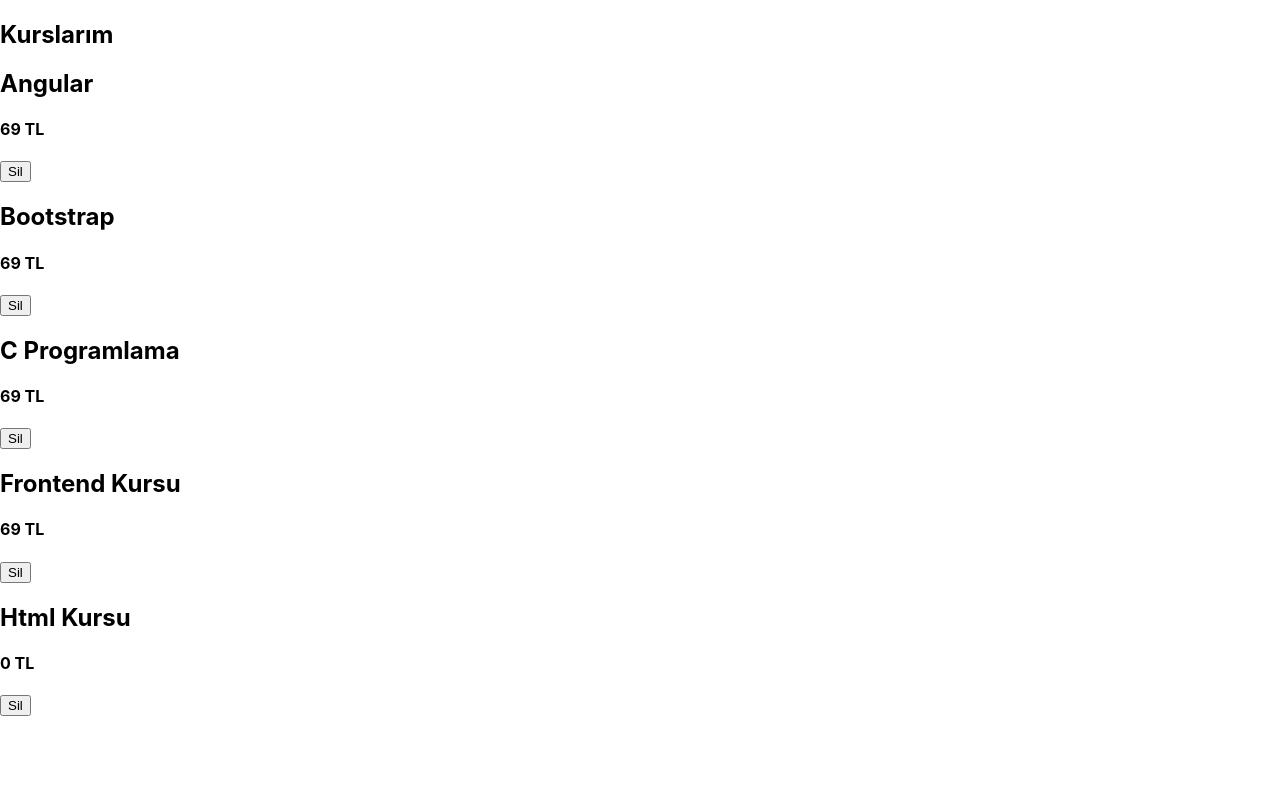
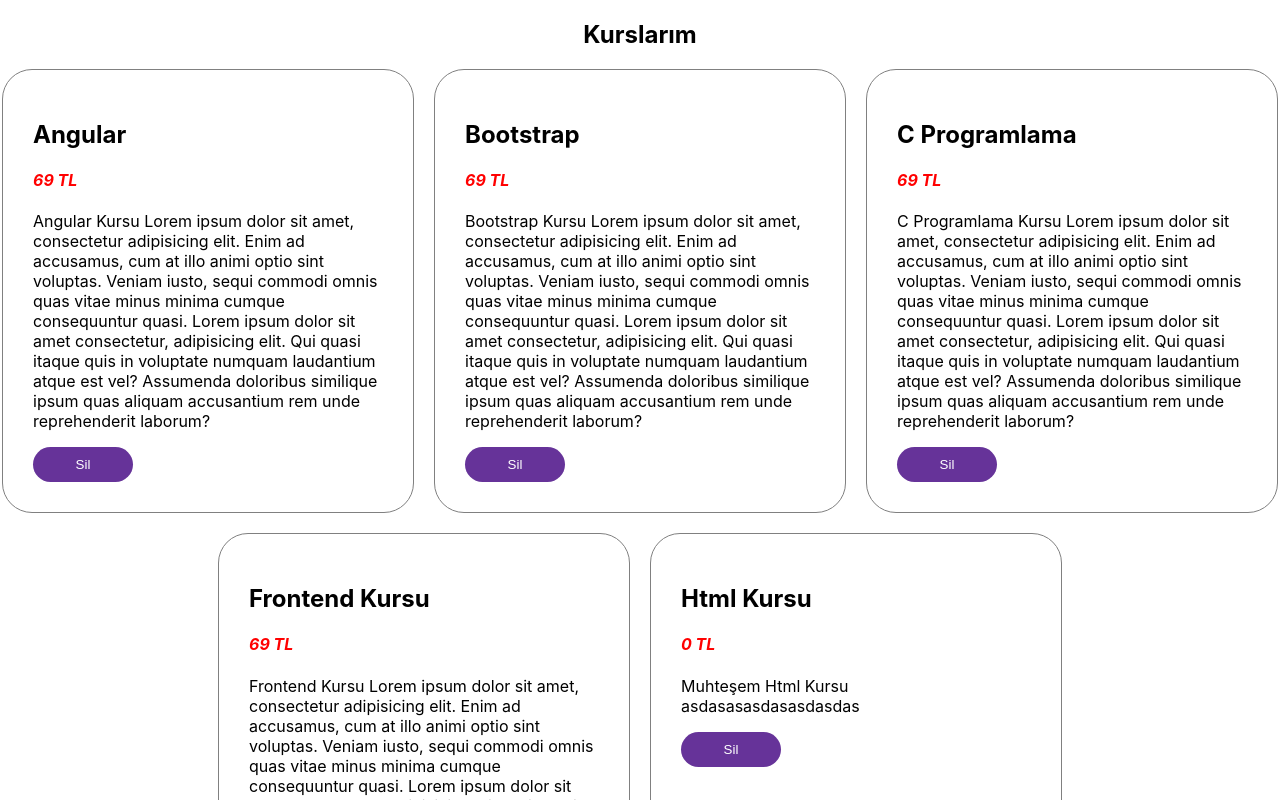
Before and after one commit to ibayrakli/react, a React (Create React App) app in the folder kurslarim/kurslarim/: page / in a window 1280 px wide. Shown: the top 800 px of the page. Built offline with nearby package versions, Linux system fonts and the light colour scheme; data requests are answered from the project's data file.

Commit message:
lesson 37, css updates

```diff
--- a/kurslarim/kurslarim/src/App.css
+++ b/kurslarim/kurslarim/src/App.css
@@ -0,0 +1,34 @@
+.courseMainDiv {
+  display: flex;
+  flex-direction: column;
+  justify-content: center;
+  align-items: center;
+}
+
+.cardDiv {
+  display: flex;
+  flex-wrap: wrap;
+  justify-content: center;
+  gap: 20px;
+}
+
+.card {
+  width: 350px;
+  border: 1px solid gray;
+  border-radius: 30px;
+  padding: 30px;
+}
+
+.cardPrice {
+  font-style: italic;
+  color: red;
+}
+
+.cardDeleteBtn {
+  width: 100px;
+  padding: 10px;
+  border-radius: 30px;
+  border: none;
+  background-color: rebeccapurple;
+  color: white;
+}
--- a/kurslarim/kurslarim/src/Course.js
+++ b/kurslarim/kurslarim/src/Course.js
@@ -1,10 +1,11 @@
 function Course({ id, content, title, price, removeOneCourse }) {
   return (
-    <div>
+    <div className="card">
       <div className="cardTitlePrice">
         <h2 className="cardTitle">{title}</h2>
         <h4 className="cardPrice">{price} TL</h4>
       </div>
+      <p>{content}</p>
 
       <button
         className="cardDeleteBtn"
--- a/kurslarim/kurslarim/src/Courses.js
+++ b/kurslarim/kurslarim/src/Courses.js
@@ -2,12 +2,12 @@
 
 function Courses({ courses, removeCourse }) {
   return (
-    <div>
+    <div className="courseMainDiv">
       <div>
         <h2>Kurslarım</h2>
       </div>
 
-      <div className="">
+      <div className="cardDiv">
         {courses.map((course) => {
           return (
             <Course
```
